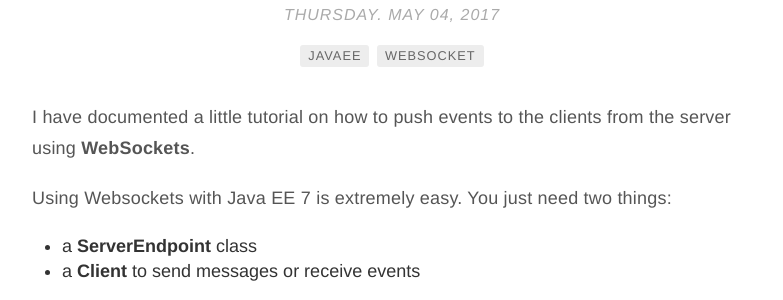
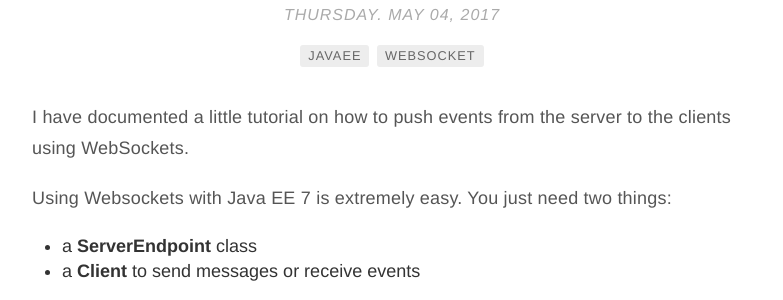
Before and after one commit to mbarralo/mbarralo.github.io, a Jekyll site: the page built from _posts/2017-05-04-websocket-events.md, in a window 1280 px wide and 900 px high. Shown: the part 223-523 px from the top of the window, without its empty margins (248-1031 px from the left). Built offline with Jekyll 4.4.1, drawn with Linux system fonts in a browser that asks for light colours; comment, search, counter and statistics services are not loaded.

```diff
--- a/_posts/2017-05-04-websocket-events.md
+++ b/_posts/2017-05-04-websocket-events.md
@@ -4,7 +4,7 @@ title:  WebSocket - Server Side Events
 tags: javaee websocket
 ---
 
-I have documented a little tutorial on how to push events to the clients from the server using **WebSockets**.
+I have documented a little tutorial on how to push events from the server to the clients using WebSockets.
 
 Using Websockets with Java EE 7 is extremely easy. You just need two things:
 * a **ServerEndpoint** class
```
